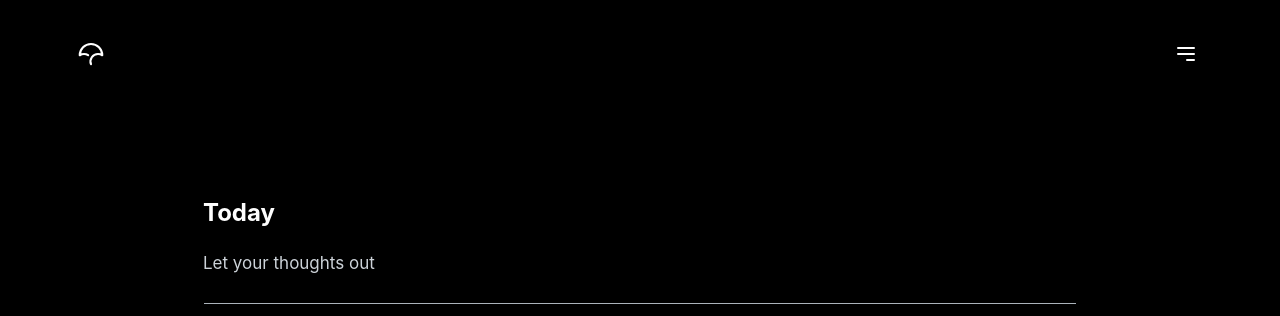
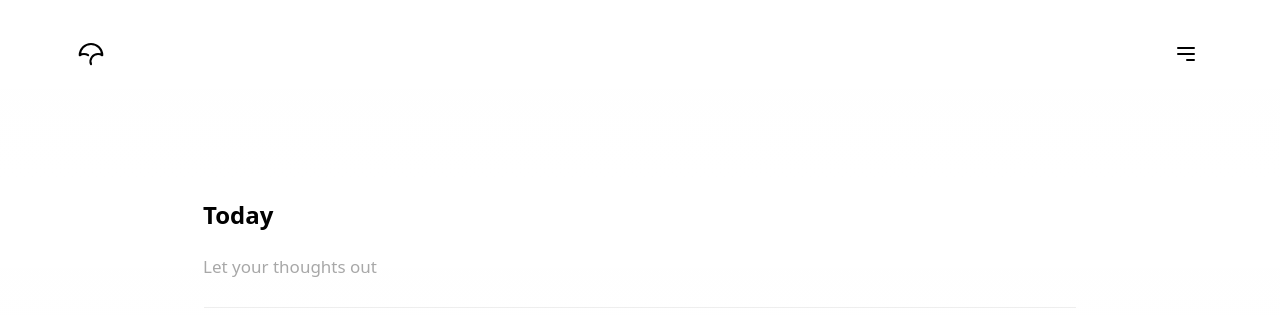
Before and after one commit to frankivann/your-thoughts, a React (Vite) app: page / in a window 1280 px wide. Shown: the top 316 px of the page. Built offline with nearby package versions, Linux system fonts and the light colour scheme.

Commit message:
feat toggle theme styles

```diff
--- a/src/styles/index.css
+++ b/src/styles/index.css
@@ -30,31 +30,37 @@ li {
 }
 
 :root {
-  --font-family: 'Inter', -apple-system, BlinkMacSystemFont, 'Segoe UI', Roboto,
-    Oxygen, Ubuntu, Cantarell, 'Open Sans', 'Helvetica Neue', sans-serif;
+  --font-family: system-ui, -apple-system, BlinkMacSystemFont, 'Segoe UI',
+    Roboto, Oxygen, Ubuntu, Cantarell, 'Open Sans', 'Helvetica Neue', sans-serif;
 
   --bg: #000;
   --fg: #fff;
-  --gray9: #f8f9fa;
-  --gray8: #f4f5f6;
-  --gray7: #e9ecef;
-  --gray6: #dee2e6;
-  --gray5: #ced4da;
-  --gray4: #adb5bd;
-  --gray3: #868e96;
-  --gray2: #202021;
-  --gray1: #111;
-  --gray0: #0b0a0f;
-  --menu-bg: #191919;
-  --highlight: #191919;
-  --shadow-small: 0px 4px 8px rgba(0, 0, 0, 0.1);
-  --fade-top-gradient: linear-gradient(var(--bg), 80%, rgba(0, 0, 0, 0.1));
-  --fade-bottom-gradient: linear-gradient(rgba(0, 0, 0, 0.1), 80%, var(--bg));
+  --gray0: #101010;
+  --gray1: #111111;
+  --gray2: #171717;
+  --gray3: #202020;
+  --gray4: #1f1f1f;
+  --gray5: #777777;
+  --gray6: #d1d1d1;
+  --danger: #fc3636;
+  --shadow: 0px 4px 8px rgba(0, 0, 0, 0.1);
 
   color-scheme: light dark;
-
   font-synthesis: none;
   text-rendering: optimizeLegibility;
   -webkit-font-smoothing: antialiased;
   -moz-osx-font-smoothing: grayscale;
 }
+
+html[data-theme='light'] {
+  --bg: #fff;
+  --fg: #000;
+  --gray0: #ffffff; /* bg dropdown */
+  --gray1: #f3f3f3; /* hover textarea */
+  --gray2: #f1f1f1; /* hover hamburger */
+  --gray3: #f1f1f1; /* hover button dropdown */
+  --gray4: #eeeeee; /* divider */
+  --gray5: #a8a8a8; /* time and placeholder */
+  --gray6: #515151; /* text textarea */
+  --danger: #f81e1e;
+}
```
